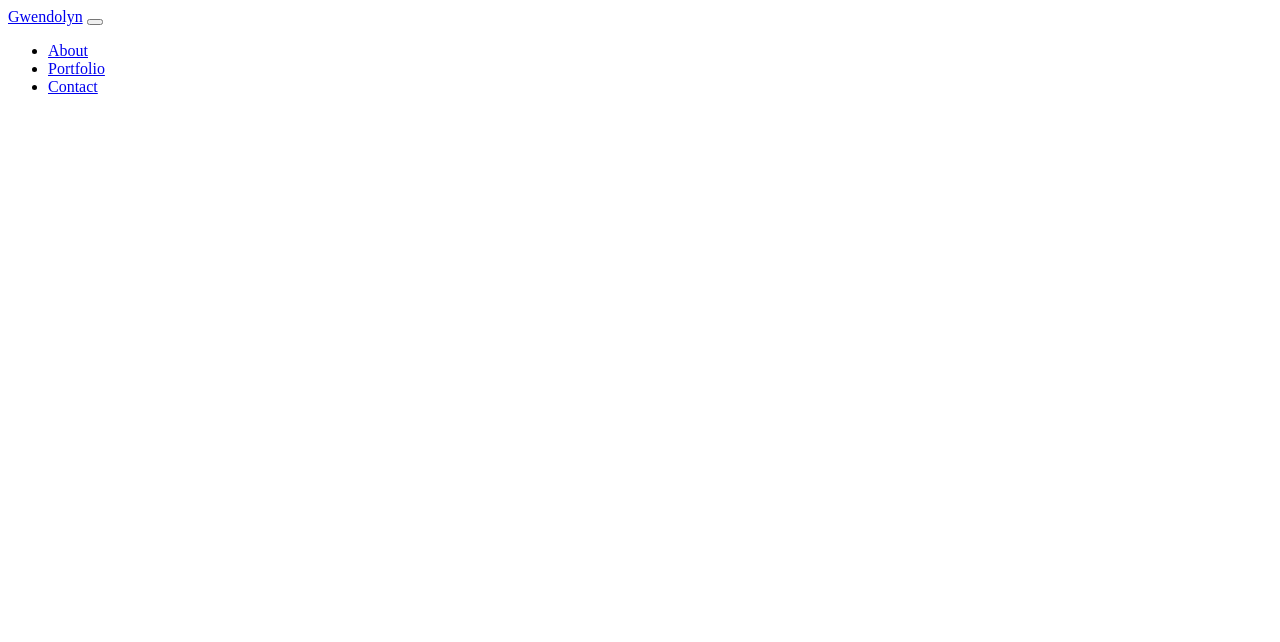
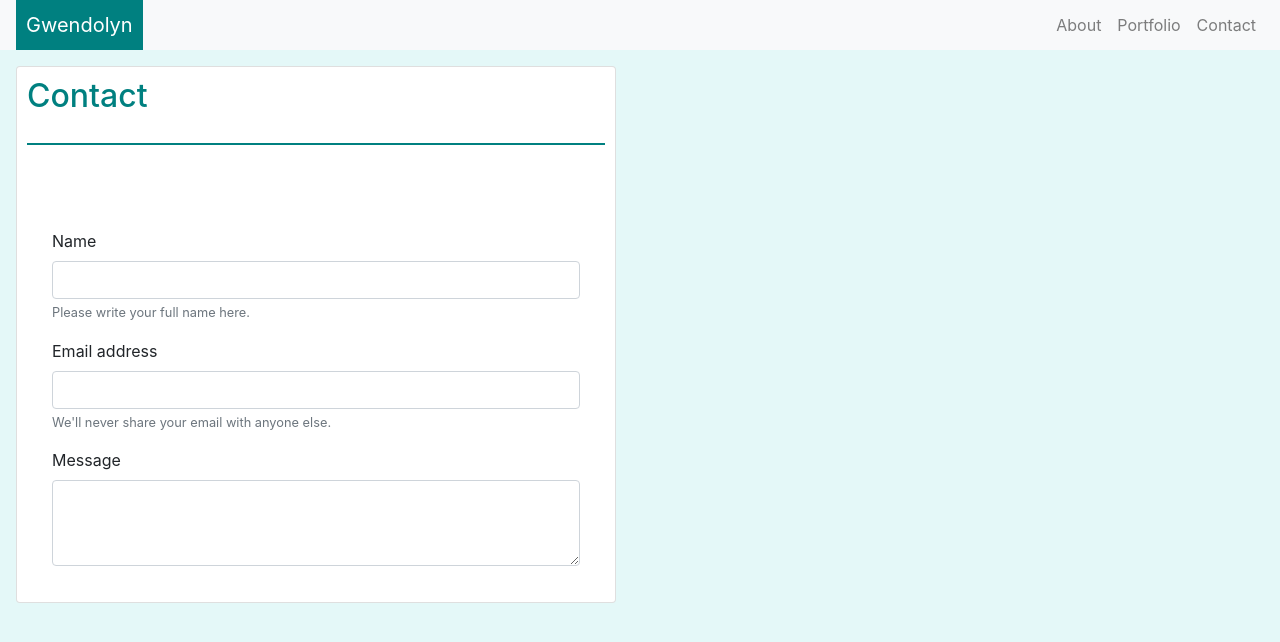
Before and after one commit to LauraAy/homework2, a plain HTML site: page contact.html in a window 1280 px wide. Drawn offline with nearby package versions, Linux system fonts and the light colour scheme.

Commit message:
added contacts page

```diff
--- a/contact.html
+++ b/contact.html
@@ -1,12 +1,22 @@
 <!DOCTYPE html>
 <html lang="en">
+
 <head>
   <meta charset="UTF-8">
   <meta name="viewport" content="width=device-width, initial-scale=1.0">
   <meta http-equiv="X-UA-Compatible" content="ie=edge">
-  <title>Document</title>
+  <title>My Portfolio</title>
+  <!-- Reset CSS -->
+  <link rel="stylesheet" href="./assets/css/reset.css">
+  <!-- Bootstrap CDN -->
+  <link rel="stylesheet" href="https://stackpath.bootstrapcdn.com/bootstrap/4.4.1/css/bootstrap.min.css"
+    integrity="sha384-Vkoo8x4CGsO3+Hhxv8T/Q5PaXtkKtu6ug5TOeNV6gBiFeWPGFN9MuhOf23Q9Ifjh" crossorigin="anonymous">
+  <!-- Primary CSS -->
+  <link rel="stylesheet" href="./assets/css/style.css">
 </head>
+
 <body>
+  <container>
     <nav class="navbar navbar-default navbar-fixed-top navbar-expand-lg navbar-light bg-light">
       <a class="navbar-brand" href="#">Gwendolyn</a>
       <button class="navbar-toggler" type="button" data-toggle="collapse" data-target="#navbarSupportedContent"
@@ -28,5 +38,33 @@
       </div>
     </nav>
 
+    <div class="card m-3" style="max-width: 600px;">
+      <h2 class="card-title">Contact</h2>
+      <hr />
+      <div class="row single-post mt-5 no-gutters">
+        <div class="card-body">
+          <div class="col-md-12">
+          <form>
+            <div class="form-group">
+              <label for="exampleInputName">Name</label>
+              <input type="name" class="form-control" id="exampleInputName" aria-describedby="emailHelp">
+              <small id="emailHelp" class="form-text text-muted">Please write your full name here.</small>
+            </div>
+            <div class="form-group">
+              <label for="exampleInputEmail1">Email address</label>
+              <input type="email" class="form-control" id="exampleInputEmail1" aria-describedby="emailHelp">
+              <small id="emailHelp" class="form-text text-muted">We'll never share your email with anyone else.</small>
+            </div>
+              <div class="form-group">
+                <label for="exampleFormControlTextarea1">Message</label>
+                <textarea class="form-control" id="exampleFormControlTextarea1" rows="3"></textarea>
+              </div>
+          </form>
+          </div>
+        </div>
+      </div>
+    </div>
+  </container>
+
 </body>
 </html>
```
Lines whose indentation alone changed are shown as unchanged.
